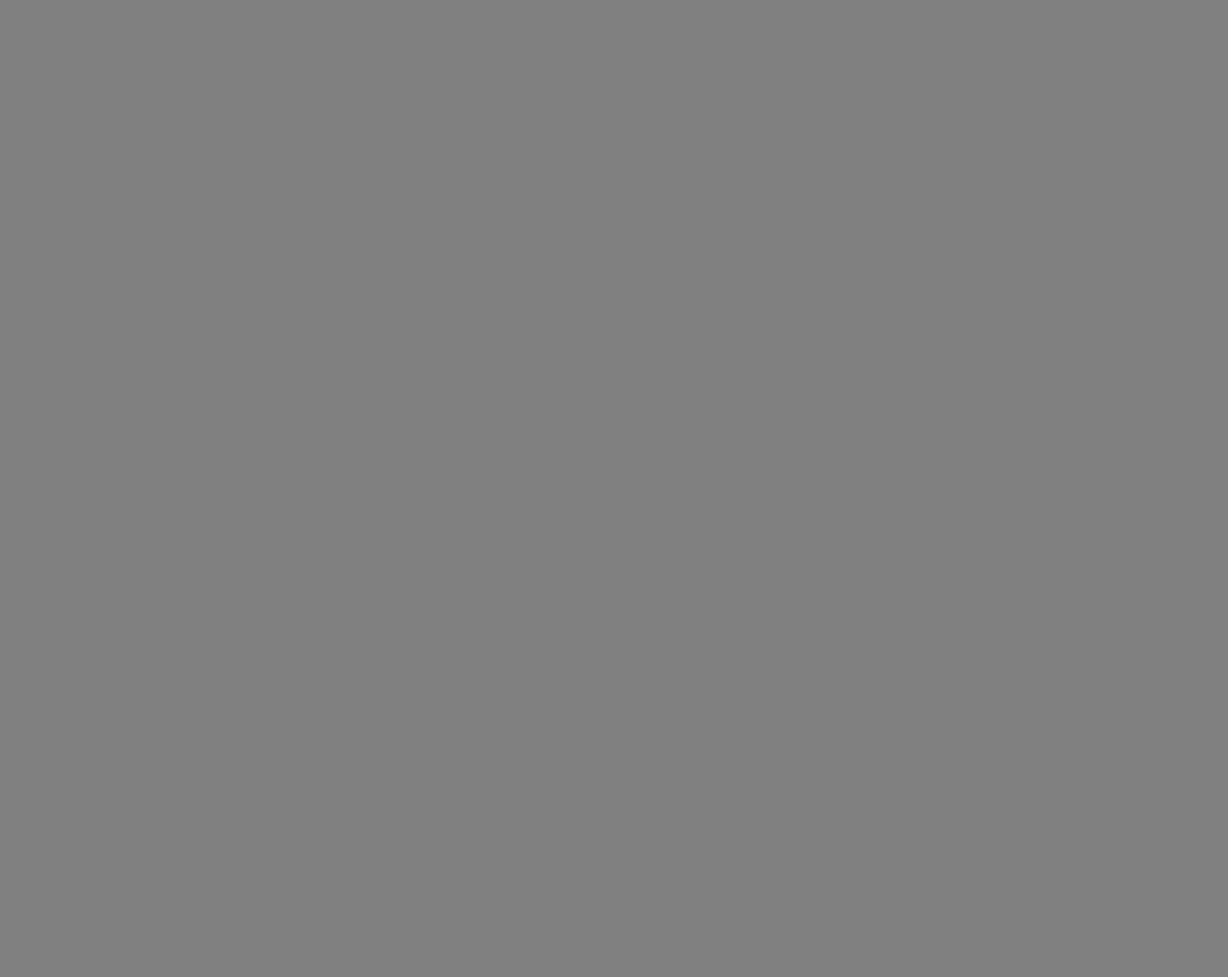
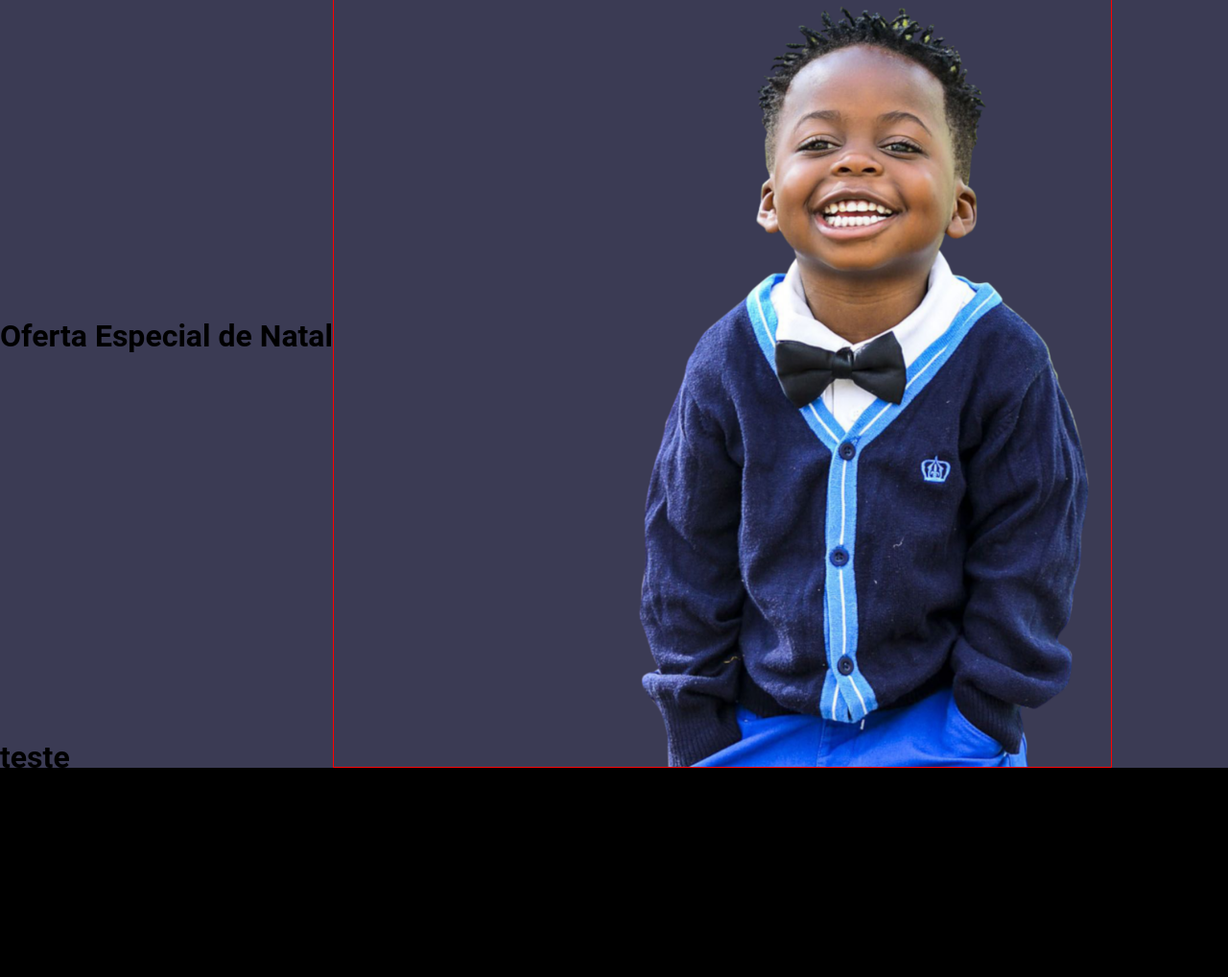
Before and after one commit to oliveiradeigor/escola-criart, a plain HTML site: page index.html in a window 1280 px wide. Shown: the whole page at 96% size. Before the commit the page ends 800 px from the top, so only its background shows below. Drawn offline with Linux system fonts and the light colour scheme.

Commit message:
ajustando o mlk na capa

```diff
--- /dev/null
+++ b/assets/css/principal.css
@@ -0,0 +1,29 @@
+.container-menino{
+    background: red;
+    width: 100px;
+    height: 100ṕx;
+}
+.principal{
+    display: flex;
+    flex-direction: row;
+    align-items: flex-end;
+    background: rgb(59, 59, 84);
+    height: 100vh;
+}
+
+img{
+    /*display: block;*/
+    /*margin-left: auto;
+    margin-right: auto;*/
+    width: 810px;
+    height: 800px;
+    border: solid 1px red;
+
+}
+
+h1{
+    position: relative;
+    display: flex;
+    align-self: center;
+    top: -50px;
+}
--- a/assets/css/style.css
+++ b/assets/css/style.css
@@ -1,3 +1,3 @@
 body{
-    background: gray;
+    background: rgb(0, 0, 0);
 }
--- a/index.html
+++ b/index.html
@@ -1,5 +1,6 @@
 <!DOCTYPE html>
 <html lang="pt-br">
+
 <head>
     <meta charset="UTF-8">
     <meta http-equiv="X-UA-Compatible" content="IE=edge">
@@ -7,16 +8,24 @@
     <link rel="stylesheet" href="assets/css/reset.css">
     <link rel="stylesheet" href="assets/css/normalize.css">
     <link rel="stylesheet" href="assets/css/style.css">
+    <link rel="stylesheet" href="assets/css/principal.css">
     <title>Escola Tecnológica CriArt</title>
 </head>
+
 <body>
-    <main>
-        <nav>
+    <!--<nav class="navegacao">
 
-        </nav>
-        <section>
+    </nav>-->
+    <main class="principal">
+        <h1>Oferta Especial de Natal</h1>
+        <img src="assets/img/mlk-img.png" alt="">
+    </main>
 
-        </section>
-    </main>
+    <h1>teste</h1>
+    <h2>teste</h2>
+    <h2>teste</h2>
+    <h2>teste</h2>
+    <h2>teste</h2>
+    <h2>teste</h2>
 </body>
 </html>
```
Also changed, not shown: assets/img/foto perfil instaxcf.png (added), assets/img/mlk-img.png (added).
